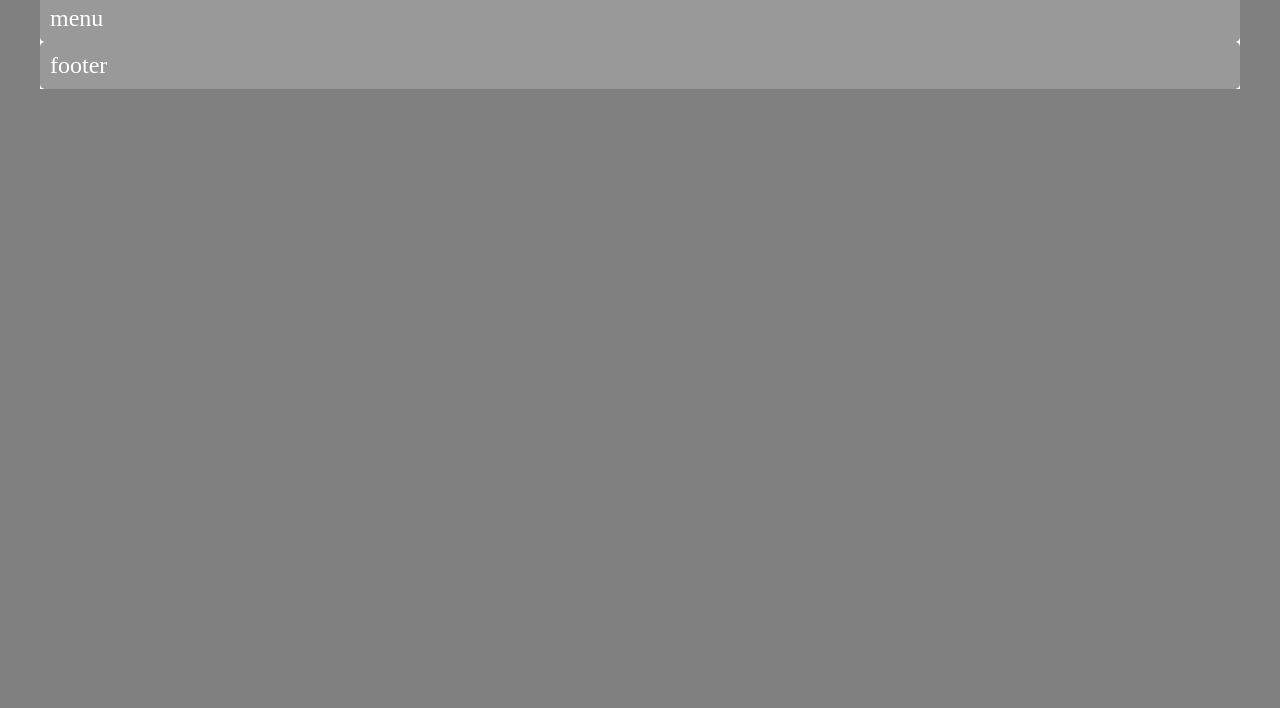
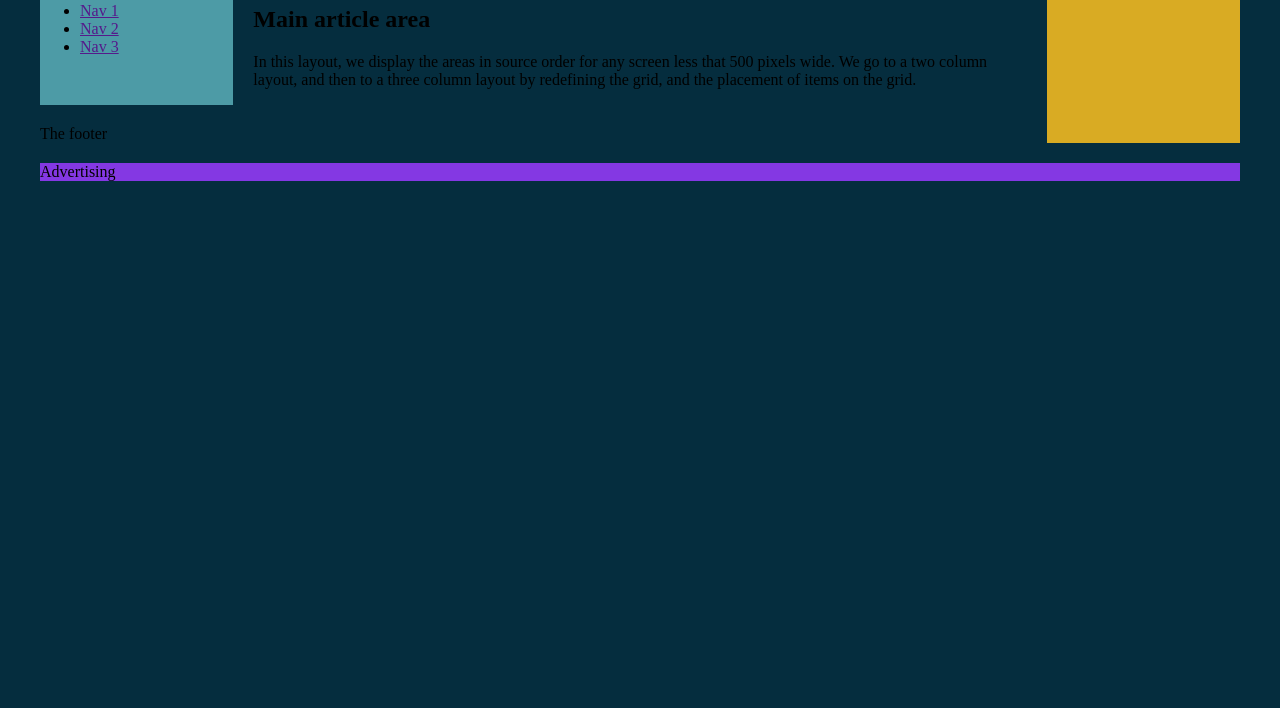
Before and after one commit to canineflipper24/lab2, a plain HTML site: page index.html in a window 1280 px wide. Shown: the part 92-800 px from the top of the page. Drawn offline with Linux system fonts and the light colour scheme.

Commit message:
edit of style and index

```diff
--- a/index.html
+++ b/index.html
@@ -1,19 +1,22 @@
 <!DOCTYPE html>
-<html>
 <head>
-  <link rel ="stylesheet" href="style.css" />
+  <Title>DnD Provo</title>
 </head>
-<body>
-  <div class="wrapper">
-  <div class="box header">
-    header
-  </div>
-  <div class="box menu">
-    menu
-  </div>
-  <div class="box footer">
-    footer
-  </div>
+<link rel="stylesheet" type="text/css" href="style.css">
+<div class="wrapper">
+        <header class="main-head">The header</header>
+        <nav class="main-nav">
+            <ul>
+                <li><a href="">Nav 1</a></li>
+                <li><a href="">Nav 2</a></li>
+                <li><a href="">Nav 3</a></li>
+            </ul>
+        </nav>
+        <article class="content">
+            <h1>Main article area</h1>
+            <p>In this layout, we display the areas in source order for any screen less that 500 pixels wide. We go to a two column layout, and then to a three column layout by redefining the grid, and the placement of items on the grid.</p>
+        </article>
+        <aside class="side">Sidebar</aside>
+        <div class="ad">Advertising</div>
+        <footer class="main-footer">The footer</footer>
 </div>
-</body>
-</html>
--- a/style.css
+++ b/style.css
@@ -1,43 +1,70 @@
 body{
   margin: 40px;
-  background-color: grey;
+  background-color: #052D3E;
 }
-.header
-{
+.main-head {
   grid-area: header;
 }
-.menu
-{
-  grid-area: menu;
+.content {
+  grid-area: content;
 }
-.footer{
+.main-nav {
+  grid-area: nav;
+  background-color: #4D9BA6;
+}
+.side {
+  grid-area: sidebar;
+  background-color: #D9AB23;
+}
+.ad {
+  grid-area: ad;
+  background-color: #8438e3;
+}
+.main-footer {
   grid-area: footer;
 }
 .wrapper {
-  background-color: #fff;
-  color: #444;
+  display: grid;
+  grid-gap: 20px;
+  grid-template-areas:
+    "header"
+    "nav"
+    "content"
+    "sidebar"
+    "ad"
+    "footer";
 }
-.wrapper
-{
-  display: grid;
-  grid-template-areas:
-  "header" "header"
-  "menu" "footer"
-  "footer" "footer"
+@media (min-width: 500px) {
+  .wrapper {
+    grid-template-columns: 1fr 3fr;
+    grid-template-areas:
+      "header  header"
+      "nav     nav"
+      "sidebar content"
+      "ad      footer";
+  }
+  nav ul {
+
+    display: flex;
+    justify-content: space-between;
+  }
 }
-.box {
-  background-color: grey;
-  color: #fff;
-  border-radius: 5px;
-  padding: 10px;
-  font-size: 150%;
+@media (min-width: 700px) {
+  .wrapper {
+    grid-template-columns: 1fr 4fr 1fr;
+    grid-template-areas:
+      "header header  header"
+      "nav    content sidebar"
+      "nav    content sidebar"
+      "footer footer  sidebar"
+      "ad ad ad"
+   }
+   nav ul {
+     flex-direction: column;
+   }
 }
-
-.header
-{
-    background-color: blue;
+nav ul {
+    display: flex;
+    justify-content: space-between;
+  }
 }
-
-  .menu,.footer {
-  background-color: #999;
-}
```
